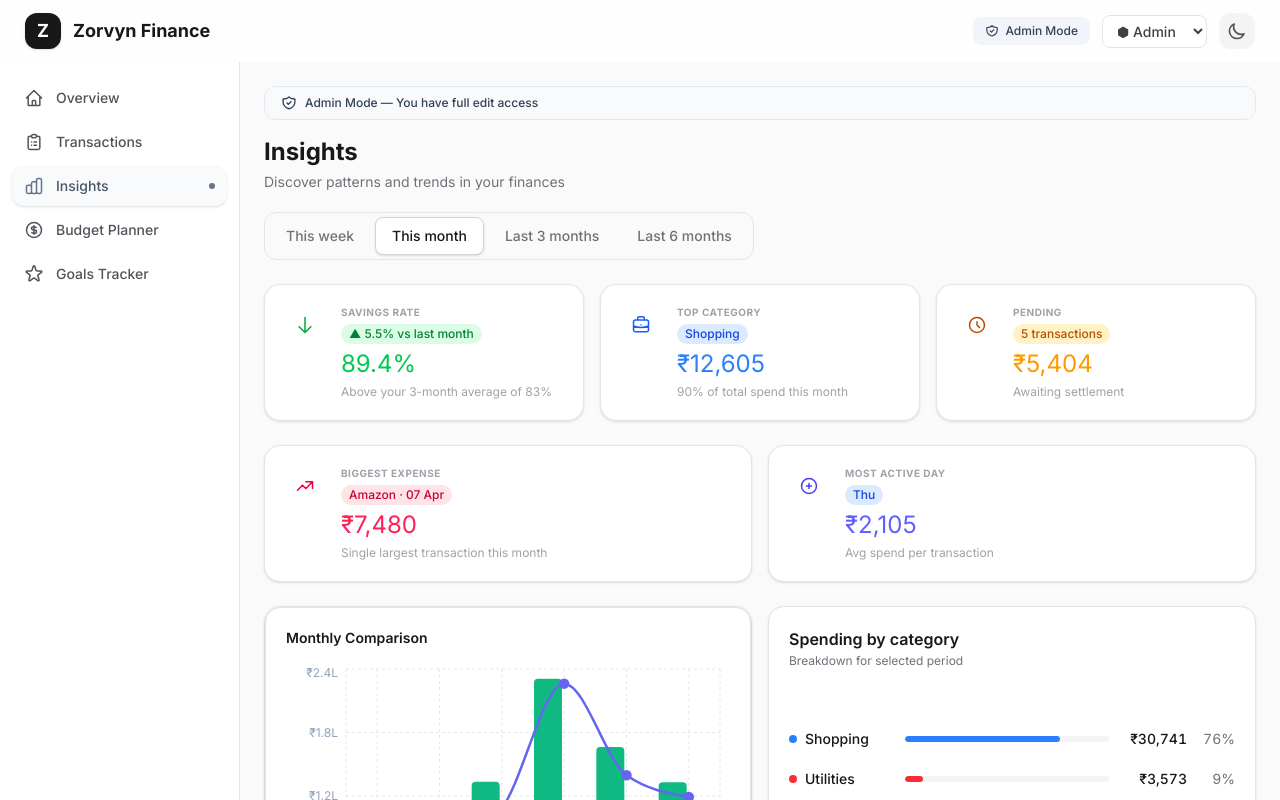
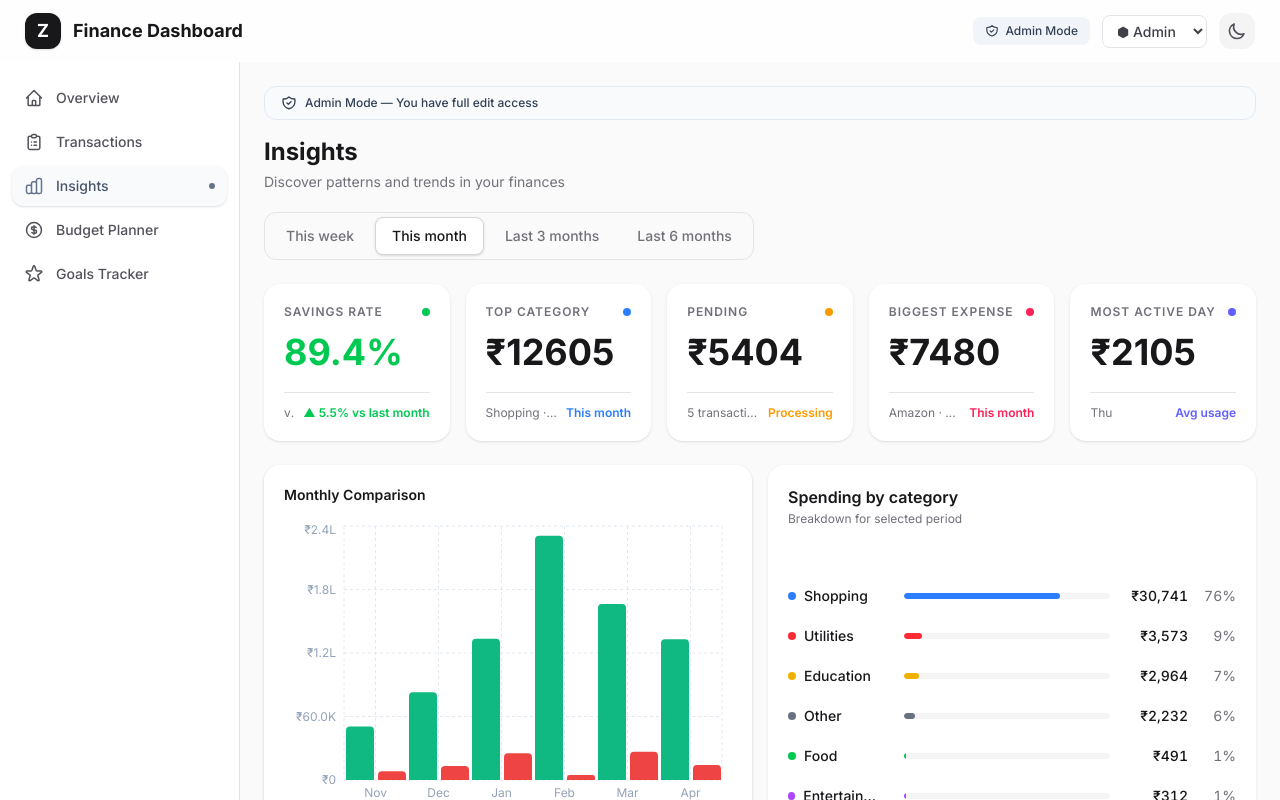
Before and after one commit to harsh-git1610/Zorvyn-frontend_Assignment, a React (Vite) app: page / in a window 1280 px wide. Both pictures are taken after a click on the button "Insights". Built offline with nearby package versions, Linux system fonts and the light colour scheme.

Commit message:
Some UI tweaks in cards and strucutring

```diff
--- a/index.html
+++ b/index.html
@@ -4,8 +4,8 @@
     <meta charset="UTF-8" />
     <link rel="icon" type="image/svg+xml" href="/vite.svg" />
     <meta name="viewport" content="width=device-width, initial-scale=1.0" />
-    <meta name="description" content="Zorvyn Finance Dashboard - Track your finances, manage budgets, and achieve savings goals with powerful insights and analytics." />
-    <title>Zorvyn Finance | Dashboard</title>
+    <meta name="description" content="Finance Dashboard - Track your finances, manage budgets, and achieve savings goals with powerful insights and analytics." />
+    <title>Finance Dashboard</title>
   </head>
   <body>
     <div id="root"></div>
--- a/src/components/charts/CategorySpendingList.tsx
+++ b/src/components/charts/CategorySpendingList.tsx
@@ -56,7 +56,7 @@ export default function CategorySpendingList({ filter }: CategorySpendingListPro
   };
 
   return (
-    <div className="card p-4 lg:p-5 flex flex-col h-full bg-white text-surface-900 border-surface-200 dark:bg-surface-900 dark:border-surface-800 dark:text-white">
+    <div className="card p-4 lg:p-5 flex flex-col h-full bg-white text-surface-900 dark:bg-surface-900 dark:text-white">
       <div className="mb-6">
         <h3 className="text-base font-semibold">Spending by category</h3>
         <p className="text-xs text-surface-500 dark:text-surface-400 mt-0.5">Breakdown for selected period</p>
--- a/src/components/charts/MonthlyComparisonChart.tsx
+++ b/src/components/charts/MonthlyComparisonChart.tsx
@@ -9,7 +9,7 @@ export default function MonthlyComparisonChart() {
     <div className="card p-4 lg:p-5">
       <h3 className="text-sm font-semibold text-surface-900 dark:text-white mb-4">Monthly Comparison</h3>
       <ResponsiveContainer width="100%" height={320}>
-        <ComposedChart data={monthlySummary} margin={{ top: 5, right: 10, left: 0, bottom: 5 }}>
+        <BarChart data={monthlySummary} margin={{ top: 5, right: 10, left: 0, bottom: 5 }}>
           <CartesianGrid strokeDasharray="3 3" stroke="#e2e8f0" className="dark:opacity-20" />
           <XAxis dataKey="month" tick={{ fontSize: 12, fill: '#94a3b8' }} axisLine={false} tickLine={false} />
           <YAxis tick={{ fontSize: 12, fill: '#94a3b8' }} axisLine={false} tickLine={false} tickFormatter={(v: number) => formatCompactCurrency(v)} width={60} />
@@ -25,8 +25,7 @@ export default function MonthlyComparisonChart() {
           <Legend iconSize={10} wrapperStyle={{ paddingTop: '8px', fontSize: '12px' }} />
           <Bar dataKey="income" name="Income" fill="#10b981" radius={[4, 4, 0, 0]} barSize={28} />
           <Bar dataKey="expense" name="Expenses" fill="#ef4444" radius={[4, 4, 0, 0]} barSize={28} />
-          <Line type="monotone" dataKey="net" name="Net Savings" stroke="#6366f1" strokeWidth={2.5} dot={{ fill: '#6366f1', r: 4 }} />
-        </ComposedChart>
+        </BarChart>
       </ResponsiveContainer>
     </div>
   );
--- a/src/components/charts/WeekdayHeatmap.tsx
+++ b/src/components/charts/WeekdayHeatmap.tsx
@@ -11,7 +11,7 @@ export default function WeekdayHeatmap() {
   const topDayData = [...data].sort((a,b) => b.avgSpend - a.avgSpend)[0];
 
   return (
-    <div className="card p-4 lg:p-5 h-full bg-white text-surface-900 border-surface-200 dark:bg-surface-900 dark:border-surface-800 dark:text-white">
+    <div className="card p-4 lg:p-5 h-full bg-white text-surface-900 dark:bg-surface-900 dark:text-white">
       <div className="flex flex-col sm:flex-row sm:items-center justify-between mb-6 gap-3">
         <div>
           <h3 className="text-base font-semibold">Spending by day of week</h3>
@@ -30,10 +30,10 @@ export default function WeekdayHeatmap() {
           return (
             <div
               key={d.day}
-              className={`rounded-xl p-3 text-center transition-colors cursor-default min-w-[70px] flex-1 flex flex-col items-center justify-between border border-transparent ${
+              className={`rounded-xl p-3 text-center transition-colors cursor-default min-w-[70px] flex-1 flex flex-col items-center justify-between ${
                 isHighest
                   ? 'bg-blue-600 dark:bg-blue-600 shadow-md transform -translate-y-1'
-                  : 'bg-surface-50 border-surface-200 dark:border-transparent dark:bg-surface-800/80 hover:bg-surface-100 dark:hover:bg-surface-700'
+                  : 'bg-surface-50 dark:bg-surface-800/80 hover:bg-surface-100 dark:hover:bg-surface-700'
               }`}
             >
               <p className={`text-xs font-medium mb-2 ${isHighest ? 'text-blue-50' : 'text-surface-500 dark:text-surface-300'}`}>{d.day}</p>
--- a/src/components/layout/Navbar.tsx
+++ b/src/components/layout/Navbar.tsx
@@ -13,7 +13,7 @@ export default function Navbar() {
           </div>
           <div className="hidden sm:block">
             <h1 className="text-lg font-bold text-surface-900 dark:text-white">
-              Zorvyn Finance
+              Finance Dashboard
             </h1>
           </div>
         </div>
--- a/src/components/sections/Insights.tsx
+++ b/src/components/sections/Insights.tsx
@@ -4,6 +4,8 @@ import MonthlyComparisonChart from '../charts/MonthlyComparisonChart';
 import CategorySpendingList from '../charts/CategorySpendingList';
 import WeekdayHeatmap from '../charts/WeekdayHeatmap';
 import { generateInsights, type KPI, type ContextualInsight } from '../../utils/insightCalculators';
+
+import SummaryCard from '../ui/SummaryCard';
 
 // Helper to map insight icon names to SVG paths
 const INSIGHT_ICONS: Record<string, string> = {
@@ -23,22 +25,6 @@ function InsightIcon(props: { icon: string; className?: string }) {
         <path strokeLinecap="round" strokeLinejoin="round" d={path} />
       </svg>
     </div>
-  );
-}
-
-function renderBadge(badge?: KPI['badge']) {
-  if (!badge) return null;
-  const colors = {
-    success: 'bg-green-100 text-green-700 dark:bg-green-900/30 dark:text-green-300',
-    danger: 'bg-rose-100 text-rose-700 dark:bg-rose-900/30 dark:text-rose-300',
-    info: 'bg-blue-100 text-blue-700 dark:bg-blue-900/30 dark:text-blue-300',
-    warning: 'bg-amber-100 text-amber-700 dark:bg-amber-900/30 dark:text-amber-300',
-    neutral: 'bg-surface-100 text-surface-700 dark:bg-surface-800 dark:text-surface-300',
-  };
-  return (
-    <span className={`px-2 py-0.5 rounded-full text-xs font-medium ${colors[badge.type]}`}>
-      {badge.text}
-    </span>
   );
 }
 
@@ -94,56 +80,67 @@ export default function Insights() {
         </div>
       </div>
 
-      {/* KPI Cards Row (Top 3) */}
-      <div className="grid grid-cols-1 md:grid-cols-3 gap-4">
-        {kpis.slice(0, 3).map(kpi => {
+      {/* KPI Cards (All 5) */}
+      <div className="grid grid-cols-1 sm:grid-cols-2 lg:grid-cols-3 xl:grid-cols-5 gap-4">
+        {kpis.map((kpi, idx) => {
+          let dotColor = 'bg-green-500';
           let valueColor = 'text-green-500';
-          let iconColor = 'text-green-600';
-          if (kpi.id === 'top-cat') { valueColor = 'text-blue-500'; iconColor = 'text-blue-600'; }
-          if (kpi.id === 'pending') { valueColor = 'text-amber-500'; iconColor = 'text-amber-700'; }
+          let rightColor = 'text-green-500';
+          let rightText = kpi.badge?.text || '';
+          let leftText = 'vs last month'; // default generic mock
+
+          if (kpi.id === 'top-cat') {
+            dotColor = 'bg-blue-500';
+            valueColor = 'text-surface-900 dark:text-white';
+            rightColor = 'text-blue-500';
+            leftText = `${kpi.badge?.text} · 81%`;
+            rightText = 'This month';
+          }
+          if (kpi.id === 'pending') {
+            dotColor = 'bg-amber-500';
+            valueColor = 'text-surface-900 dark:text-white';
+            rightColor = 'text-amber-500';
+            leftText = kpi.badge?.text || '';
+            rightText = 'Processing';
+          }
+          if (kpi.id === 'biggest') {
+            dotColor = 'bg-rose-500';
+            valueColor = 'text-surface-900 dark:text-white';
+            rightColor = 'text-rose-500';
+            leftText = kpi.badge?.text || '';
+            rightText = 'This month';
+          }
+          if (kpi.id === 'active-day') {
+            dotColor = 'bg-indigo-500';
+            valueColor = 'text-surface-900 dark:text-white';
+            rightColor = 'text-indigo-500';
+            leftText = kpi.badge?.text || '';
+            rightText = 'Avg usage';
+          }
+
+          if (kpi.id === 'savings' && kpi.badge) {
+            rightText = kpi.badge.text;
+            rightColor = kpi.badge.type === 'success' ? 'text-green-500' : 'text-rose-500';
+          }
 
           return (
-            <div key={kpi.id} className="card p-5 bg-white border-surface-200 text-surface-900 dark:bg-surface-900 dark:border-surface-800 dark:text-white flex items-start gap-4 h-full">
-              <InsightIcon icon={kpi.icon} className={`bg-white ${iconColor}`} />
-              <div className="flex-1 w-full">
-                <div className="flex flex-col items-start gap-1 mb-1">
-                  <span className="text-[10px] font-bold tracking-wider text-surface-400 uppercase">{kpi.title}</span>
-                  {renderBadge(kpi.badge)}
-                </div>
-                <div className={`text-2xl font-normal mb-1 mt-1 ${valueColor}`}>{kpi.value}</div>
-                <div className="text-xs text-surface-400">{kpi.description}</div>
-              </div>
-            </div>
-          );
-        })}
-      </div>
-
-      {/* KPI Cards Row (Bottom 2) */}
-      <div className="grid grid-cols-1 sm:grid-cols-2 lg:grid-cols-2 gap-4">
-        {kpis.slice(3, 5).map(kpi => {
-          let valueColor = 'text-rose-500';
-          let iconColor = 'text-rose-600';
-          if (kpi.id === 'active-day') { valueColor = 'text-indigo-500'; iconColor = 'text-indigo-600'; }
-
-          return (
-            <div key={kpi.id} className="card p-5 bg-white border-surface-200 text-surface-900 dark:bg-surface-900 dark:border-surface-800 dark:text-white flex items-start gap-4">
-              <InsightIcon icon={kpi.icon} className={`bg-white ${iconColor}`} />
-              <div className="flex-1 w-full">
-                <div className="flex flex-col items-start gap-1 mb-1">
-                  <span className="text-[10px] font-bold tracking-wider text-surface-400 uppercase">{kpi.title}</span>
-                  {renderBadge(kpi.badge)}
-                </div>
-                <div className={`text-2xl font-normal mb-1 mt-1 ${valueColor}`}>{kpi.value}</div>
-                <div className="text-xs text-surface-400">{kpi.description}</div>
-              </div>
-            </div>
+            <SummaryCard
+              key={kpi.id}
+              title={kpi.title}
+              value={kpi.value.replace(/[^0-9.₹%-]/g, '')} // Clean up value to only have specific characters if needed
+              valueColorClass={valueColor}
+              dotColorClass={dotColor}
+              bottomLeftText={leftText}
+              bottomRightText={rightText}
+              bottomRightColorClass={rightColor}
+            />
           );
         })}
       </div>
 
       {/* Middle Section: Monthly Comparison & Category list */}
       <div className="grid grid-cols-1 lg:grid-cols-2 gap-4">
-        <div className="card bg-white border-surface-200 text-surface-900 dark:bg-surface-900 dark:border-surface-800 dark:text-white">
+        <div className="card bg-white text-surface-900 dark:bg-surface-900 dark:text-white">
            <MonthlyComparisonChart />
         </div>
         <CategorySpendingList filter={timeFilter} />
@@ -159,7 +156,7 @@ export default function Insights() {
           if (idx === 1) iconClasses = 'bg-orange-50 text-orange-700';
           if (idx === 2) iconClasses = 'bg-blue-50 text-blue-700';
           return (
-            <div key={s.id} className="card p-4 bg-white border-surface-200 text-surface-900 dark:bg-surface-900 dark:border-surface-800 dark:text-white flex items-start gap-3">
+            <div key={s.id} className="card p-4 bg-white text-surface-900 dark:bg-surface-900 dark:text-white flex items-start gap-3">
               <InsightIcon icon={s.icon} className={`shrink-0 mt-0.5 ${iconClasses}`} />
               <p className="text-sm text-surface-600 dark:text-surface-300 leading-relaxed font-light">
                 {parseText(s.text)}
--- a/src/components/sections/Overview.tsx
+++ b/src/components/sections/Overview.tsx
@@ -10,7 +10,7 @@ import { formatDate } from '../../utils/dateHelpers';
 
 export default function Overview() {
   const {
-    state, monthlySummary,
+    state, dispatch, monthlySummary,
     currentMonthIncome, currentMonthExpenses,
     lastMonthIncome, lastMonthExpenses
   } = useApp();
@@ -83,32 +83,30 @@ export default function Overview() {
           title="Total Balance"
           value={totalBalance}
           change={balanceChange}
-          color="blue"
-
-          icon={<svg className="w-5 h-5" fill="none" viewBox="0 0 24 24" stroke="currentColor"><path strokeLinecap="round" strokeLinejoin="round" strokeWidth={2} d="M3 10h18M7 15h1m4 0h1m-7 4h12a3 3 0 003-3V8a3 3 0 00-3-3H6a3 3 0 00-3 3v8a3 3 0 003 3z" /></svg>}
+          dotColorClass="bg-blue-500"
+          valueColorClass="text-surface-900 dark:text-white"
         />
         <SummaryCard
           title="Total Income"
           value={currentMonthIncome}
           change={incomeChange}
-          color="green"
-          icon={<svg className="w-5 h-5" fill="none" viewBox="0 0 24 24" stroke="currentColor"><path strokeLinecap="round" strokeLinejoin="round" strokeWidth={2} d="M7 11l5-5m0 0l5 5m-5-5v12" /></svg>}
+          dotColorClass="bg-emerald-500"
+          valueColorClass="text-surface-900 dark:text-white"
         />
         <SummaryCard
           title="Total Expenses"
           value={currentMonthExpenses}
           change={expenseChange}
-          color="red"
-
-          icon={<svg className="w-5 h-5" fill="none" viewBox="0 0 24 24" stroke="currentColor"><path strokeLinecap="round" strokeLinejoin="round" strokeWidth={2} d="M17 13l-5 5m0 0l-5-5m5 5V6" /></svg>}
+          dotColorClass="bg-rose-500"
+          valueColorClass="text-surface-900 dark:text-white"
         />
         <SummaryCard
           title="Savings Rate"
           value={savingsRate}
           change={savingsRateChange}
-          color="purple"
+          dotColorClass="bg-purple-500"
+          valueColorClass="text-surface-900 dark:text-white"
           isPercentage
-          icon={<svg className="w-5 h-5" fill="none" viewBox="0 0 24 24" stroke="currentColor"><path strokeLinecap="round" strokeLinejoin="round" strokeWidth={2} d="M13 7h8m0 0v8m0-8l-8 8-4-4-6 6" /></svg>}
         />
       </div>
 
@@ -122,9 +120,16 @@ export default function Overview() {
       <div className="grid grid-cols-1 lg:grid-cols-3 gap-4">
         {/* Recent Transactions */}
         <div className="lg:col-span-2 card">
-          <div className="px-5 py-4 border-b border-surface-100 dark:border-surface-800">
+          <div className="px-5 py-4 border-b border-surface-100 dark:border-surface-800 flex justify-between items-center">
             <h3 className="text-sm font-semibold text-surface-900 dark:text-white">Recent Transactions</h3>
+            <button
+              onClick={() => dispatch({ type: 'SET_SECTION', payload: 'transactions' })}
+              className="text-xs font-medium text-blue-600 hover:text-blue-700 dark:text-blue-400 dark:hover:text-blue-300 transition-colors"
+            >
+              View all →
+            </button>
           </div>
+
           <div className="divide-y divide-surface-100 dark:divide-surface-800">
             {recentTransactions.map(tx => {
               return (
--- a/src/components/ui/SummaryCard.tsx
+++ b/src/components/ui/SummaryCard.tsx
@@ -1,94 +1,70 @@
 import { formatCurrency } from '../../utils/formatCurrency';
 
-interface SummaryCardProps {
+export interface SummaryCardProps {
   title: string;
-  value: number;
-  change: number;
-  icon: React.ReactNode;
-  color: 'green' | 'red' | 'blue' | 'purple';
-  sparklineData?: number[];
+  value: string | number;
   isPercentage?: boolean;
+
+  dotColorClass?: string;
+  valueColorClass?: string;
+
+  bottomLeftText?: string;
+  bottomRightText?: string;
+  bottomRightColorClass?: string;
+
+  // Backward compatibility for Overview.tsx
+  change?: number;
 }
 
-const colorMap = {
-  green: {
-    bg: 'bg-emerald-50 dark:bg-emerald-900/20',
-    iconBg: 'bg-emerald-100 dark:bg-emerald-900/40',
-    iconText: 'text-emerald-600 dark:text-emerald-400',
-    accent: '#10b981',
-  },
-  red: {
-    bg: 'bg-rose-50 dark:bg-rose-900/20',
-    iconBg: 'bg-rose-100 dark:bg-rose-900/40',
-    iconText: 'text-rose-600 dark:text-rose-400',
-    accent: '#ef4444',
-  },
-  blue: {
-    bg: 'bg-blue-50 dark:bg-blue-900/20',
-    iconBg: 'bg-blue-100 dark:bg-blue-900/40',
-    iconText: 'text-blue-600 dark:text-blue-400',
-    accent: '#3b82f6',
-  },
-  purple: {
-    bg: 'bg-violet-50 dark:bg-violet-900/20',
-    iconBg: 'bg-violet-100 dark:bg-violet-900/40',
-    iconText: 'text-violet-600 dark:text-violet-400',
-    accent: '#8b5cf6',
-  },
-};
+export default function SummaryCard({
+  title,
+  value,
+  isPercentage,
+  dotColorClass = 'bg-blue-500',
+  valueColorClass = 'text-surface-900 dark:text-white',
+  bottomLeftText,
+  bottomRightText,
+  bottomRightColorClass,
+  change
+}: SummaryCardProps) {
 
-function MiniSparkline({ data, color }: { data: number[]; color: string }) {
-  if (!data || data.length < 2) return null;
-  const max = Math.max(...data);
-  const min = Math.min(...data);
-  const range = max - min || 1;
-  const h = 32;
-  const w = 80;
-  const step = w / (data.length - 1);
+  // Handle 'change' prop for Overview.tsx
+  let finalLeft = bottomLeftText;
+  let finalRight = bottomRightText;
+  let finalRightColor = bottomRightColorClass || valueColorClass;
 
-  const points = data.map((v, i) => `${i * step},${h - ((v - min) / range) * h}`).join(' ');
+  if (change !== undefined) {
+    const isPositive = change >= 0;
+    finalLeft = 'vs last month';
+    finalRight = `${isPositive ? '▲' : '▼'} ${Math.abs(change).toFixed(1)}%`;
+    finalRightColor = isPositive ? 'text-green-500' : 'text-rose-500';
+  }
+
+  const formattedValue = typeof value === 'number'
+    ? (isPercentage ? `${value.toFixed(1)}%` : formatCurrency(value))
+    : value;
 
   return (
-    <svg width={w} height={h} className="opacity-60">
-      <polyline
-        points={points}
-        fill="none"
-        stroke={color}
-        strokeWidth="2"
-        strokeLinecap="round"
-        strokeLinejoin="round"
-      />
-    </svg>
-  );
-}
+    <div className="card p-5 bg-white flex flex-col justify-between dark:bg-[#141414]">
+      <div>
+        <div className="flex justify-between items-center mb-3">
+          <span className="text-xs font-semibold tracking-[0.08em] text-surface-500 dark:text-surface-400 uppercase">
+            {title}
+          </span>
+          <div className={`w-2 h-2 rounded-full ${dotColorClass}`} />
+        </div>
+        <div className={`text-4xl sm:text-3xl lg:text-4xl font-bold mb-5 ${valueColorClass}`}>
+          {formattedValue}
+        </div>
+      </div>
 
-export default function SummaryCard({ title, value, change, icon, color, sparklineData, isPercentage }: SummaryCardProps) {
-  const colors = colorMap[color];
-  const isPositive = change >= 0;
-
-  return (
-    <div className="card card-hover p-4 lg:p-5">
-      <div className="flex items-start justify-between mb-3">
-        <div className={`p-2 rounded-xl ${colors.iconBg}`}>
-          <span className={colors.iconText}>{icon}</span>
-        </div>
-        {sparklineData && <MiniSparkline data={sparklineData} color={colors.accent} />}
-      </div>
-      <div>
-        <p className="text-sm text-surface-500 dark:text-surface-400 font-medium mb-1">{title}</p>
-        <p className="text-2xl font-bold text-surface-900 dark:text-white animate-count">
-          {isPercentage ? `${value.toFixed(1)}%` : formatCurrency(value)}
-        </p>
-        <div className={`flex items-center gap-1 mt-1.5 text-xs font-medium ${
-          isPositive ? 'text-emerald-600 dark:text-emerald-400' : 'text-rose-600 dark:text-rose-400'
-        }`}>
-          {isPositive ? (
-            <svg className="w-3.5 h-3.5" fill="none" viewBox="0 0 24 24" stroke="currentColor"><path strokeLinecap="round" strokeLinejoin="round" strokeWidth={2.5} d="M7 11l5-5m0 0l5 5m-5-5v12" /></svg>
-          ) : (
-            <svg className="w-3.5 h-3.5" fill="none" viewBox="0 0 24 24" stroke="currentColor"><path strokeLinecap="round" strokeLinejoin="round" strokeWidth={2.5} d="M17 13l-5 5m0 0l-5-5m5 5V6" /></svg>
-          )}
-          <span>{Math.abs(change).toFixed(1)}% vs last month</span>
-        </div>
+      <div className="border-t border-surface-200 dark:border-surface-800/60 pt-3 flex justify-between items-center text-xs">
+        <span className="text-surface-500 dark:text-surface-500 truncate mr-2">
+          {finalLeft}
+        </span>
+        <span className={`font-semibold shrink-0 ${finalRightColor}`}>
+          {finalRight}
+        </span>
       </div>
     </div>
   );
--- a/src/index.css
+++ b/src/index.css
@@ -80,11 +80,11 @@
   }
 
   .card {
-    @apply bg-white rounded-2xl border border-surface-200 shadow-sm transition-all duration-150 ease-in-out;
+    @apply bg-white rounded-2xl shadow-sm transition-all duration-150 ease-in-out;
   }
 
   .dark .card {
-    @apply bg-surface-900 border-surface-700/50 shadow-none;
+    @apply bg-surface-900 shadow-none;
   }
 
   .card-hover:hover {
```
Also changed, not shown: src/components/sections/BudgetPlanner.tsx (+147 -93 lines), 1 other file (tests, documents, lock files or other folders).
